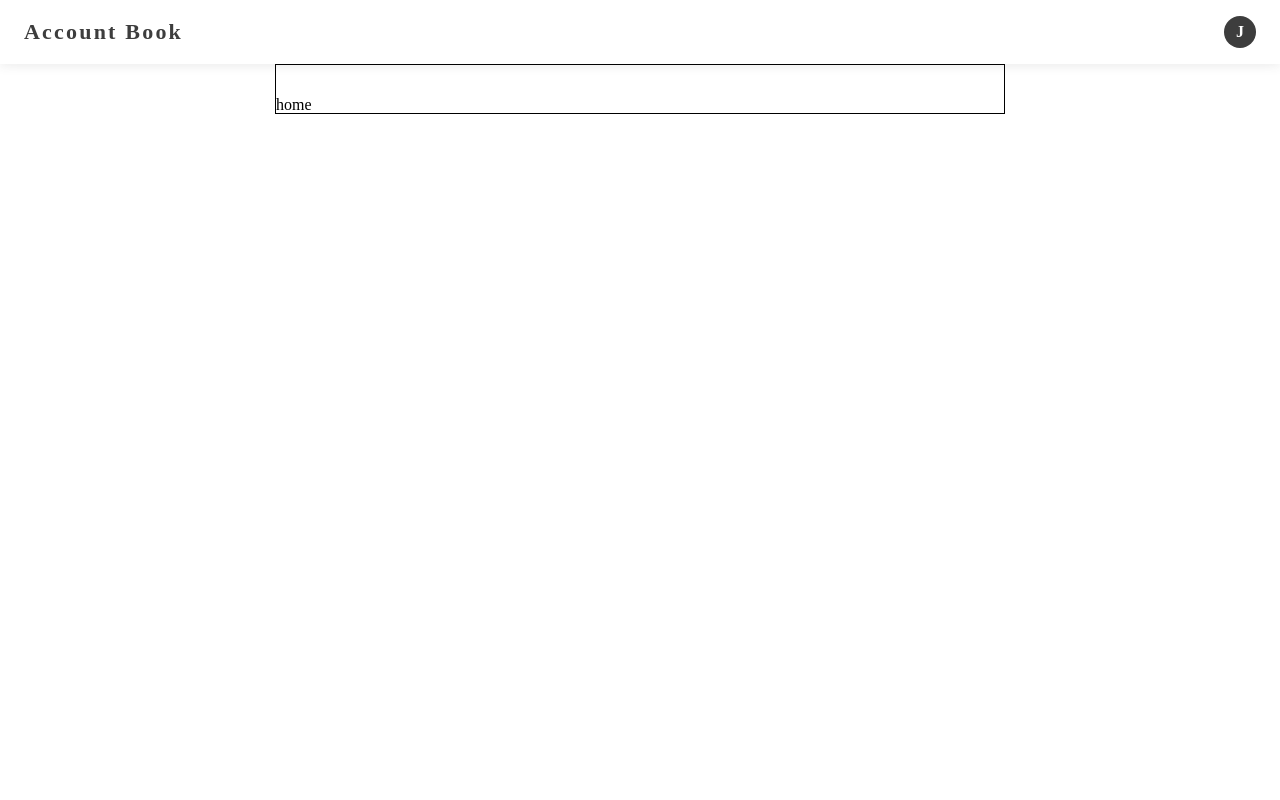
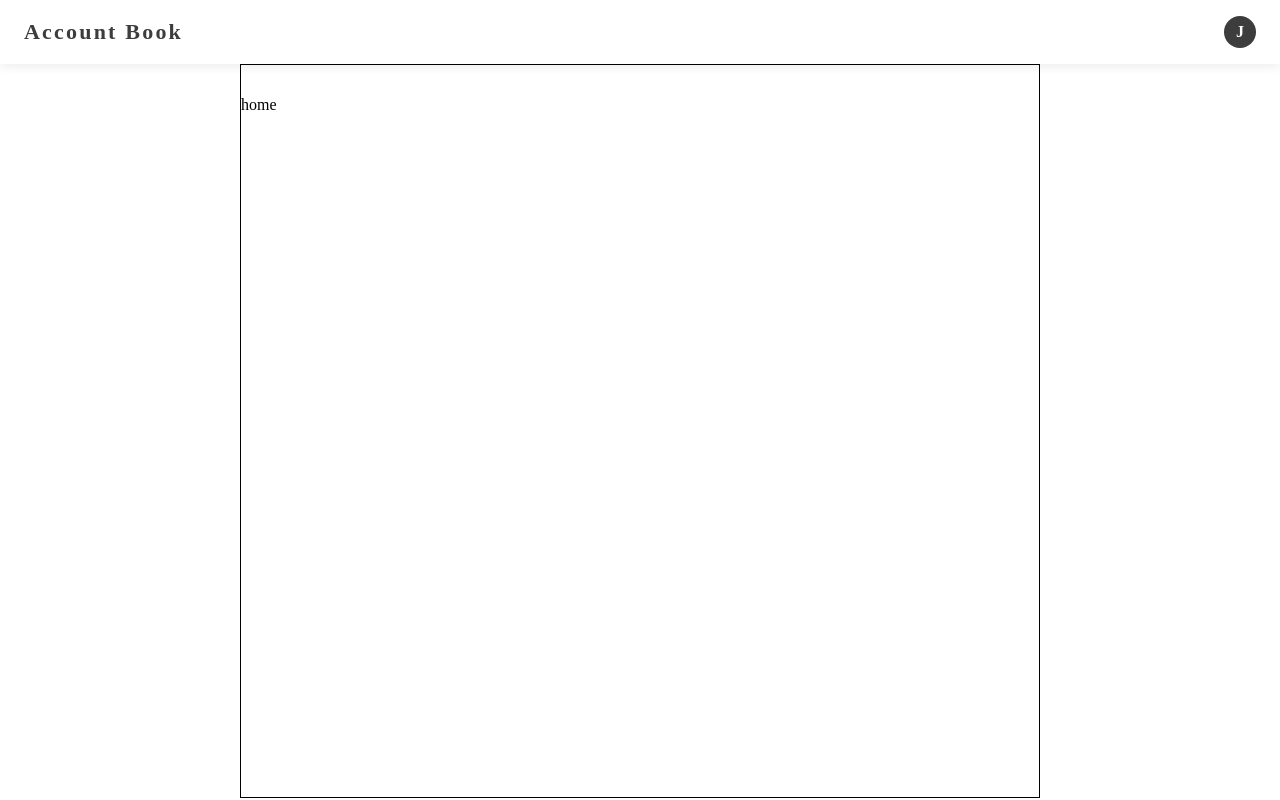
Before and after one commit to honuuk/account-book-react, a React app: page / in a window 1280 px wide. Built offline with nearby package versions, Linux system fonts and the light colour scheme.

Commit message:
fix content css

```diff
--- a/src/components/layout/layout.css
+++ b/src/components/layout/layout.css
@@ -97,8 +97,10 @@ body {
 }
 
 .content {
-	width: 728px;
+	width: 800px;
 	border: 1px solid black;
 	margin: 0 auto;
 	padding-top: 32px;
+	min-height: calc(100vh - 66px);
+	box-sizing: border-box;
 }
```
